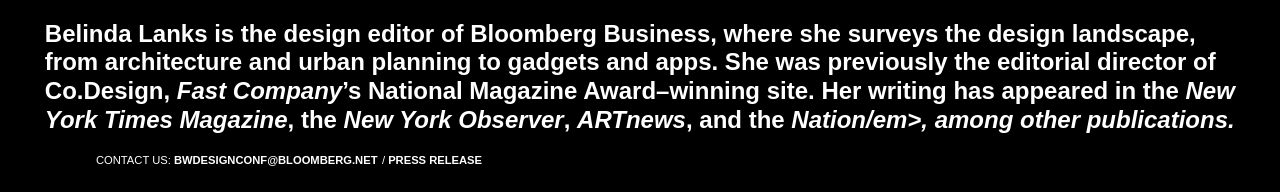
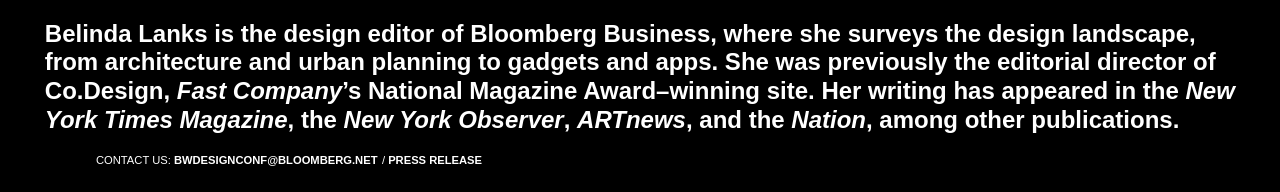
Before and after one commit to bizweekgraphics/2015-design-site, a Jekyll site: the page built from _posts/2015-03-18-speakers-lanks.markdown, in a window 1280 px wide and 1253 px high. Shown: the part 1058-1250 px from the top of the window. Built offline with Jekyll 4.4.1, drawn with Linux system fonts in a browser that asks for light colours; some web fonts are replaced.

```diff
--- a/_posts/2015-03-18-speakers-lanks.markdown
+++ b/_posts/2015-03-18-speakers-lanks.markdown
@@ -10,4 +10,4 @@ twitter: https://twitter.com/belindalanks
 website: http://www.bloomberg.com/news/design
 session: 3
 ---
-Belinda Lanks is the design editor of Bloomberg Business, where she surveys the design landscape, from architecture and urban planning to gadgets and apps. She was previously the editorial director of Co.Design, <em>Fast Company</em>’s National Magazine Award–winning site. Her writing has appeared in the <em>New York Times Magazine</em>, the <em>New York Observer</em>, <em>ARTnews</em>, and the <em>Nation/em>, among other publications.
+Belinda Lanks is the design editor of Bloomberg Business, where she surveys the design landscape, from architecture and urban planning to gadgets and apps. She was previously the editorial director of Co.Design, <em>Fast Company</em>’s National Magazine Award–winning site. Her writing has appeared in the <em>New York Times Magazine</em>, the <em>New York Observer</em>, <em>ARTnews</em>, and the <em>Nation</em>, among other publications.
```
